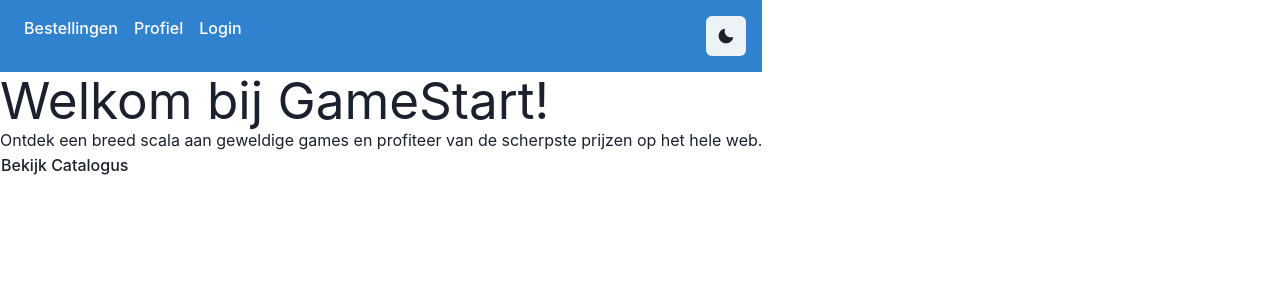
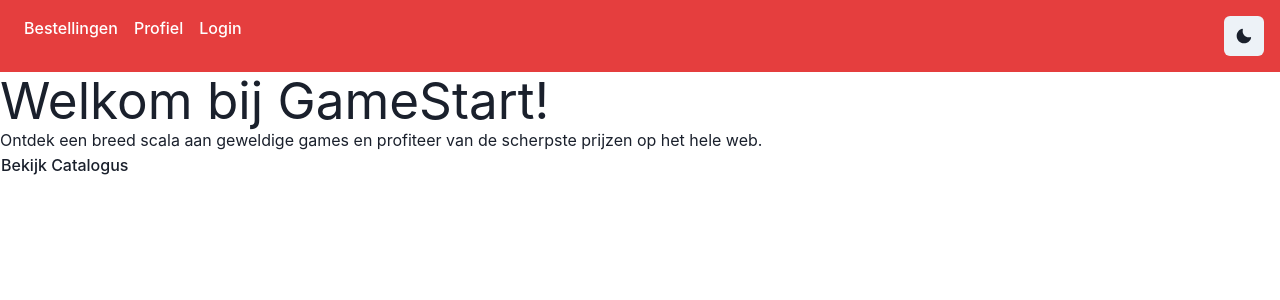
Before and after one commit to Pirv3li/DelawareFrontend, a React (Vite) app: page /login in a window 1280 px wide. Shown: the top 300 px of the page. Built offline with nearby package versions, Linux system fonts and the light colour scheme.

Commit message:
vol en rood

```diff
--- a/src/Componenten/Navbar.jsx
+++ b/src/Componenten/Navbar.jsx
@@ -11,7 +11,7 @@ const Navbar = () => {
     const { colorMode, toggleColorMode } = useColorMode();
 
     return (
-        <Flex as="nav" p={4} bgColor="blue.500" color="white">
+        <Flex as="nav" p={4} bgColor="red.500" color="white" width="100vw">
             <ChakraLink as={RouterLink} to="/bestellingen" mx={2}>
                 Bestellingen
             </ChakraLink>
```
